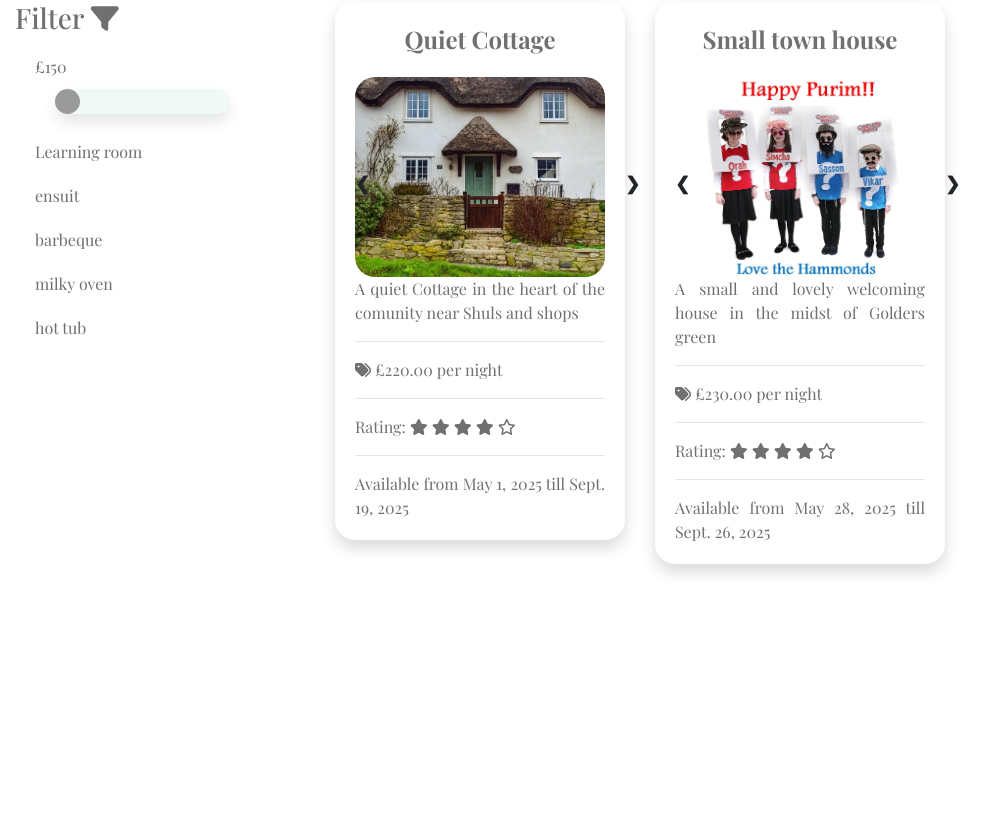
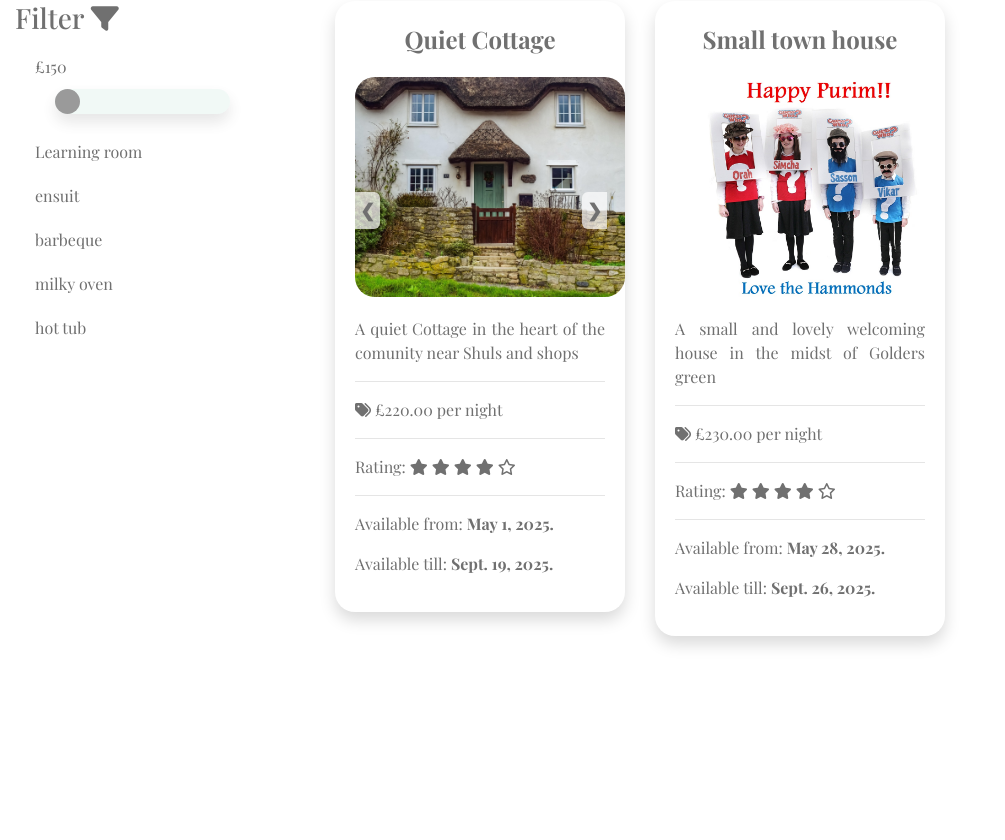
Before and after one commit to e-h-dev/kosher-gataways, a Django app: page /rentals/ in a window 1280 px wide. Shown: the part 199-1039 px from the top of the page, without its empty margins (0-1005 px from the left). Run offline with Django 5.2, Linux system fonts and the light colour scheme; data comes from the database, SQL or seed files in the repository; some libraries are stand-ins or nearby versions; some web fonts are replaced.

Commit message:
Update styles for rentals load

```diff
--- a/kosher_getaways/rentals/templates/rentals/rentals.html
+++ b/kosher_getaways/rentals/templates/rentals/rentals.html
@@ -42,8 +42,12 @@
                                 {% endfor %}
 
                         </a>
+
+                        {% if r.images.count > 1 %}
                         <a class="prev" onclick="plusSlides{{ r.id }}(-1)">&#10094;</a>
                         <a class="next" onclick="plusSlides{{ r.id }}(1)">&#10095;</a>
+                        {% endif %}
+
 
                         <div class="description">{{ r.mini_description }}</div>
                         <!-- <div class="number-of-rooms">5 bedrooms</div> -->
@@ -89,8 +93,8 @@
                     </div>
                         <hr>
                         <div class="availability">
-                            Available from {{ r.available_from}}
-                            till {{ r.available_till }}
+                            <p>Available from: <strong>{{ r.available_from}}.</strong></p>
+                            <p>Available till: <strong>{{ r.available_till }}.</strong></p>
                         </div>
                     </div>
                 </div>
--- a/kosher_getaways/static/css/base.css
+++ b/kosher_getaways/static/css/base.css
@@ -564,9 +564,9 @@ input::-webkit-inner-spin-button {
 }
 
 .featured-image{
-  width:250px;
-  height:200px;
-  align-items: center;
+  width:270px;
+  height:220px;
+  /* align-items: center; */
   border-radius: 20px;
 }
 
@@ -624,6 +624,10 @@ thead{
   text-align: justify;
 }
 
+.description{
+  padding-top: 20px;
+}
+
 .slidecontainer {
   width: 70%; /* Width of the outside container */
 }
@@ -678,15 +682,21 @@ thead{
   width: auto;
   /* margin-top: -22px; */
   /* padding: 16px; */
-  color: white;
+  color: var(--main-text-color) !important;
+  background-color: rgba(255, 255, 255, 0.7);
+  padding:5px;
   font-weight: bold;
   font-size: 18px;
   transition: 0.6s ease;
-  border-radius: 0 3px 3px 0;
+  border-radius: 0 6px 6px 0;
   user-select: none;
 }
 
 .next {
-  right: 0;
-  border-radius: 3px 0 0 3px;
+  right: 33px;
+  border-radius: 6px 0 0 6px;
 }
+
+.prev:hover, .next:hover{
+  background-color: var(--main-background-color);
+}
```
